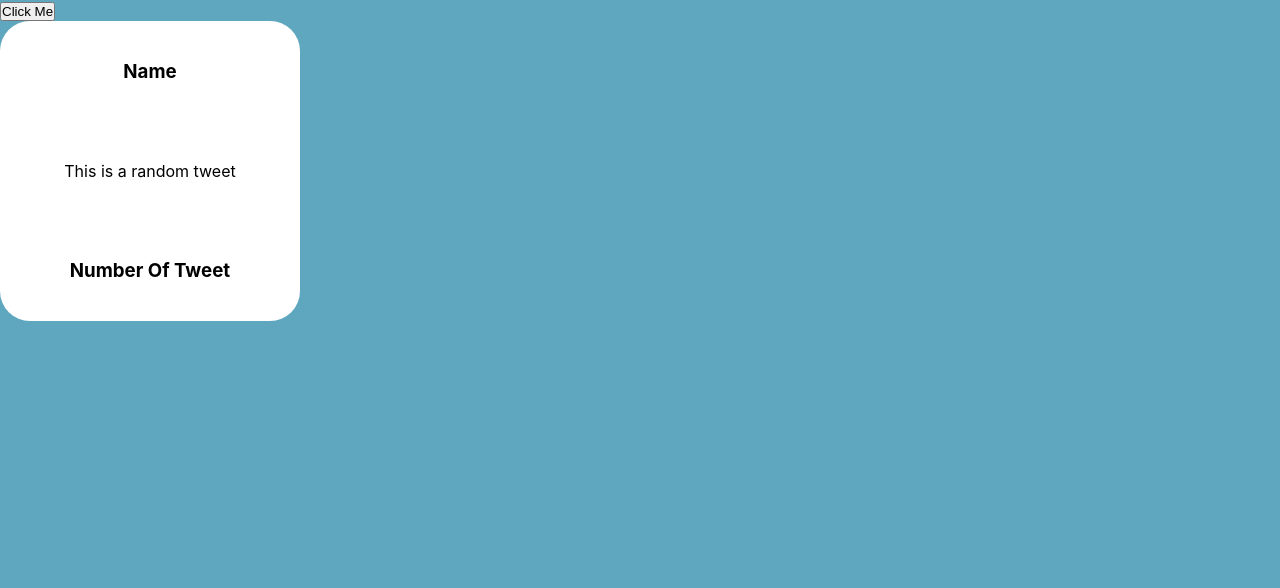
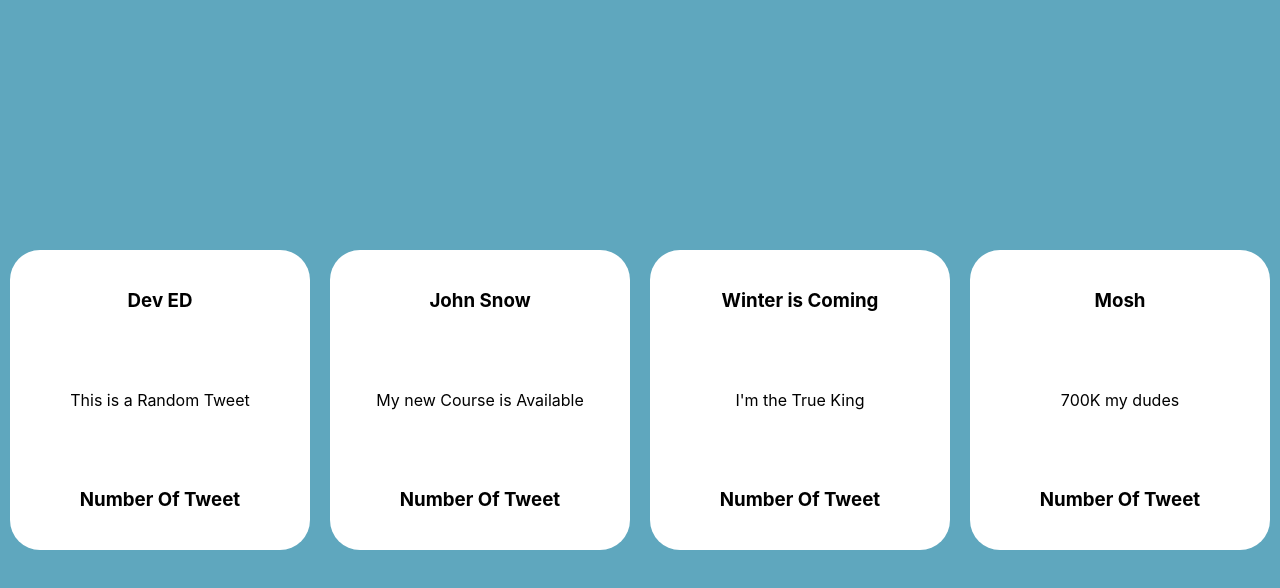
Before and after one commit to Abirsonet563/developedbyed-React-Tutorial, a React (Create React App) app in the folder projectreact/: page / in a window 1280 px wide. Shown: the top 588 px of the page. Built offline with nearby package versions, Linux system fonts and the light colour scheme.

Commit message:
Implement Props in The Tweet Box

```diff
--- a/projectreact/src/App.css
+++ b/projectreact/src/App.css
@@ -2,6 +2,9 @@
 .app{
 height: 100vh;
 background: rgb(95, 167, 190);
+display: flex;
+justify-content: space-around;
+align-items: center;
 }
 
 .tweet{
--- a/projectreact/src/App.js
+++ b/projectreact/src/App.js
@@ -1,13 +1,15 @@
 import React from 'react';
-import Hello from './sayHello';
 import Tweet from './tweet';
 
 function App(){
 
   return(
     <div className='app'>
-      <Hello/>
-      <Tweet/>
+      <Tweet name="Dev ED" message="This is a Random Tweet"/>
+      <Tweet name="John Snow" message="My new Course is Available"/>
+      <Tweet name="Winter is Coming" message="I'm the True King"/>
+      <Tweet name="Mosh" message="700K my dudes"/>
+
     </div>
   );
 }
--- a/projectreact/src/tweet.js
+++ b/projectreact/src/tweet.js
@@ -2,11 +2,11 @@ import React from "react";
 import "./App.css";
 
 
-function Tweet(){
+function Tweet(props){
     return(
         <div className="tweet">
-            <h3>Name</h3>
-            <p>This is a random tweet</p>
+            <h3>{props.name}</h3>
+            <p>{props.message}</p>
             <h3>Number Of Tweet</h3>
         </div>
     )
```
